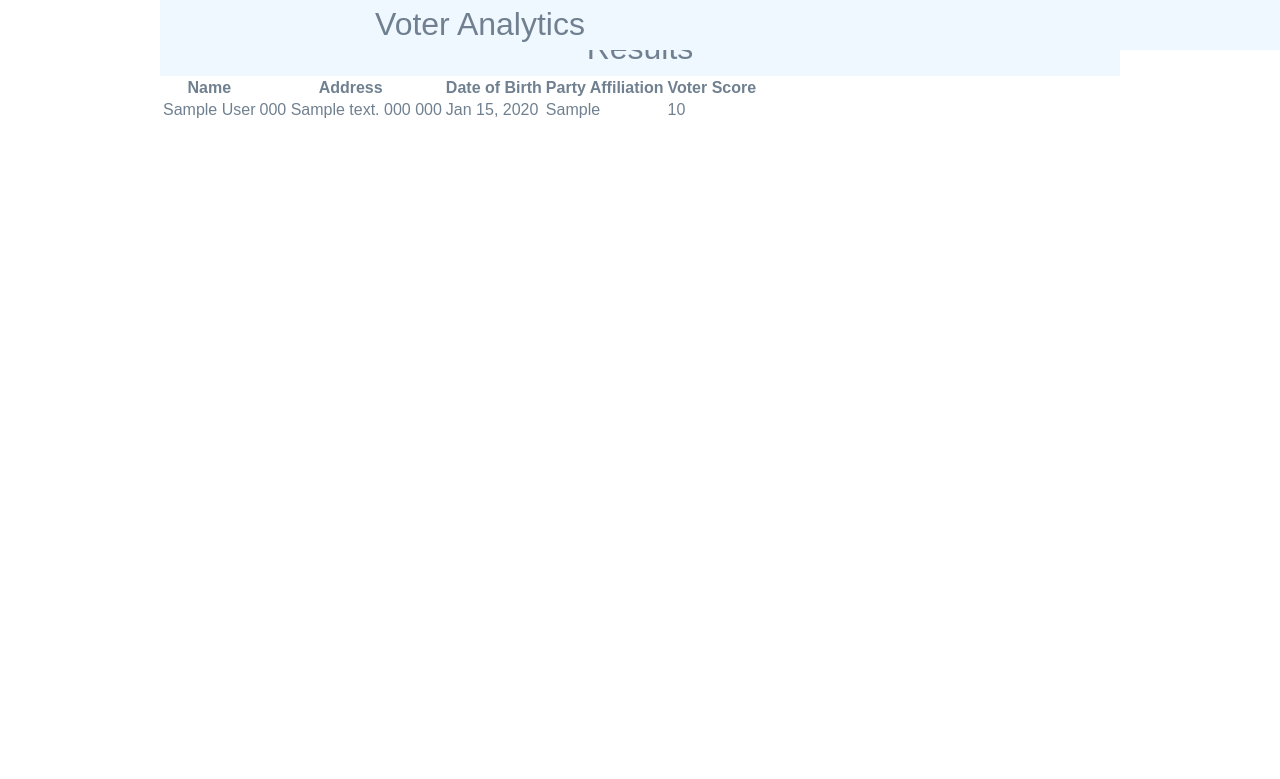
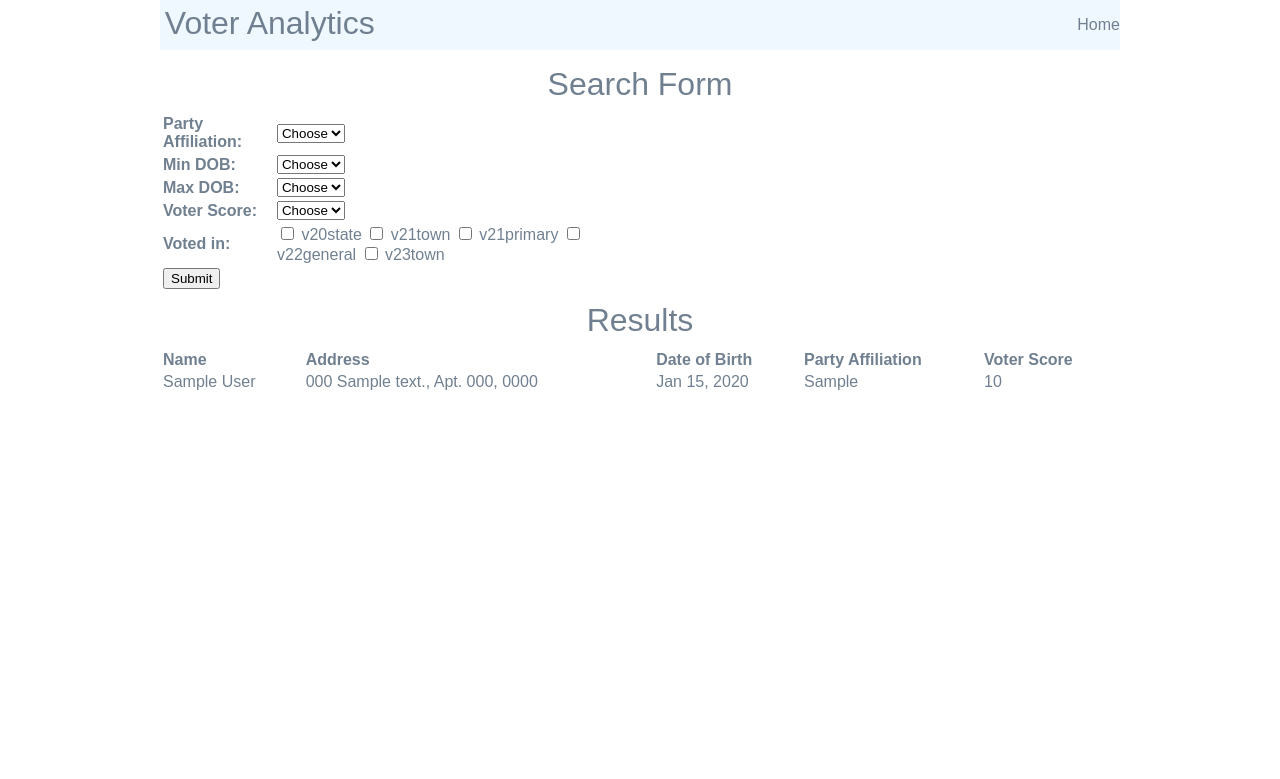
Before and after one commit to codyheadings/cs412, a Django app: page /voter_analytics/ in a window 1280 px wide. Shown: the top 779 px of the page. Run offline with Django 5.2, Linux system fonts and the light colour scheme; tables that the repository leaves empty hold one stand-in row (values such as "Sample post").

Commit message:
Added filters to search, and detailview for a single voter page.

```diff
--- /dev/null
+++ b/static/styles-voters.css
@@ -0,0 +1,177 @@
+body {
+    background-color: #fff;
+    color: slategray;
+    font-family: arial;
+    text-align: center;
+}
+.left {
+    text-align: left;
+}
+
+h1,h2,h3,h4,h5{
+    font-weight: normal;
+    margin: 0;
+    padding: 1%;
+}
+
+a, a:visited {
+    color: slategrey;
+    text-decoration: none;
+}
+
+a:hover {
+    color: darkblue;
+    text-decoration: none;
+    background-color: white;
+    /* font-weight: bold; */
+}
+
+body {
+    max-width: 75%;
+    margin: 20px auto;
+    padding: 20px auto;
+}
+
+header {
+    width: 75%;
+    display: grid;
+    grid-template-columns: 1fr 1fr;
+    background:aliceblue;
+    position: fixed;
+    top: 0px;
+    z-index: 999;
+    /* padding-right: 50px auto; */
+}
+
+header h1 {
+    justify-self: start;
+}
+
+table {
+    width: 100%;
+}
+
+.search {
+    width: 50%;
+}
+
+th {
+    text-align: left;
+}
+
+.pagination {
+    padding: 0;
+  margin: 0;
+}
+
+.pagination a {
+    color: rgb(115, 115, 235);
+}
+
+.pagination a:hover {
+    color: darkblue;
+    text-decoration: none;
+    background-color: white;
+    /* font-weight: bold; */
+}
+
+footer {
+    width: 960px;
+    background:aliceblue;
+    position: fixed;
+    bottom: 0px;
+}
+
+ul {
+    list-style-type: none;
+}
+
+.wrapper {              /* centering and margin around whole wrapper element */
+    border: 2px solid;
+    max-width: 100%;
+    position: relative;
+    top: 50px;
+    scroll-padding-top: 100px;
+    /* scroll-padding-bottom: 100px; */
+    padding-bottom: 50px;
+
+    /* top:100px; */
+    /* bottom: 100px; */
+}
+
+
+div.wrapper h1 {
+    text-align: center;
+    color: darkblue;
+    margin: 10px auto;
+    font-size: 2.4 em;
+
+}
+
+div.wrapper h2 {
+    text-align: left;
+    color: darkblue;
+    margin: 5px auto;
+    font-size: 2 em;
+}
+
+
+section {
+    border: 2px solid darkblue;    /* border around each event */
+    position: relative;
+    padding-bottom: 4px;
+}
+
+
+nav {
+    justify-self: end;
+    background: none;
+    color: darkblue;
+    /* border: 1px solid; */
+}
+
+nav li {
+    display: inline-block;
+    margin-left: 20px;
+}
+
+nav button {
+    background: none;
+    color: slategray;
+    font-family: Arial;
+    cursor: pointer;
+    border: 0;
+    font-size: 1.2 em;
+}
+
+.errorlist {
+    padding: 0px;
+}
+
+
+/* responsive styles when width is less than 1400px */
+@media screen and (max-width: 560px) {
+    header h1 {
+        size: 0.8em;
+    }
+
+    nav li {
+        display: block;
+        margin-left: 0px;
+        font-size: 14px;
+        width: 100%;
+    }
+
+    nav button {
+        background: none;
+        color: slategray;
+        font-family: Arial;
+        cursor: pointer;
+        border: 0;
+        font-size: 20px;
+    }
+    /* on mobile, display image as max 95% of available width*/
+    img {
+        max-width: 95%;
+    }
+}
--- a/voter_analytics/models.py
+++ b/voter_analytics/models.py
@@ -29,6 +29,11 @@ class Voter(models.Model):
     v22general = models.TextField()
     v23town = models.TextField()
     voter_score = models.IntegerField()
+
+    def formatted_zip(self):
+        if len(self.address_zip) == 8:
+            return f"{self.address_zip[:4]}-{self.address_zip[4:]}"
+        return self.address_zip
 
     def __str__(self):
         '''Return a string representation of this model instance.'''
--- a/voter_analytics/templates/voter_analytics/base.html
+++ b/voter_analytics/templates/voter_analytics/base.html
@@ -1,24 +1,24 @@
 <!-- voter_analytics/templates/voter_analytics/base.html -->
-<!-- Cody Headings, codyh@bu.edu 10/20/2025 -->
+<!-- Cody Headings, codyh@bu.edu 10/30/2025 -->
 <!-- html page to display list of voter records -->
 
 {% load static %}
 <html>
     <head>
         <title>Voter Analytics</title>
-        <link rel="stylesheet" href="{% static 'styles.css' %}">
+        <link rel="stylesheet" href="{% static 'styles-voters.css' %}">
     </head>
     <body>
         <header>
             <h1>Voter Analytics</h1>
             <nav>
                 <ul>
-                    <li><a href="{% url 'home' %}">Home</a></li>
+                    <li><a href="{% url 'voters' %}">Home</a></li>
                 </ul>
 
             </nav>
         </header>
-
+    <br><br>
     {% block content %}
     {% endblock %}
 
--- /dev/null
+++ b/voter_analytics/templates/voter_analytics/search.html
@@ -0,0 +1,281 @@
+<!-- voter_analytics/templates/voter_analytics/search.html -->
+<!-- Cody Headings, codyh@bu.edu 10/30/2025 -->
+<!-- html page to display list of voter records -->
+
+<h1>Search Form</h1>
+<table class="search">
+<form action="{% url 'voters' %}">
+
+    <tr>
+        <th>Party Affiliation:</th>
+        <td><select name="party">
+            <option value selected disabled hidden>Choose</option>
+            <option value="D ">D</option>
+            <option value="R ">R</option>
+            <option value="U ">U</option>
+            <option value="CC">CC</option>
+            <option value="AA">AA</option>
+            <option value="A ">A</option>
+            <option value="L ">L</option>
+            <option value="J ">J</option>
+            <option value="Q ">Q</option>
+            <option value="S ">S</option>
+            <option value="FF">F</option>
+            <option value="T ">T </option>
+            <option value="GG">GG</option>
+            <option value="O ">O </option>
+            <option value="P ">P </option>
+            <option value="E ">E </option>
+            <option value="V ">V </option>
+            <option value="H ">H </option>
+            <option value="EE">EE</option>
+            <option value="K ">K </option>
+            <option value="W ">W</option>
+            <option value="X ">X</option>
+            <option value="Y ">Y</option>
+            <option value="Z ">Z</option>
+        </select></td>
+    </tr>
+    <tr>
+        <th>Min DOB:</th>
+        <td><select name="min_dob">
+            <option value selected disabled hidden>Choose</option>
+            <option value="1910">1910</option>
+            <option value="1911">1911</option>
+            <option value="1912">1912</option>
+            <option value="1913">1913</option>
+            <option value="1914">1914</option>
+            <option value="1915">1915</option>
+            <option value="1916">1916</option>
+            <option value="1917">1917</option>
+            <option value="1918">1918</option>
+            <option value="1919">1919</option>
+            <option value="1920">1920</option>
+            <option value="1921">1921</option>
+            <option value="1922">1922</option>
+            <option value="1923">1923</option>
+            <option value="1924">1924</option>
+            <option value="1925">1925</option>
+            <option value="1926">1926</option>
+            <option value="1927">1927</option>
+            <option value="1928">1928</option>
+            <option value="1929">1929</option>
+            <option value="1930">1930</option>
+            <option value="1931">1931</option>
+            <option value="1932">1932</option>
+            <option value="1933">1933</option>
+            <option value="1934">1934</option>
+            <option value="1935">1935</option>
+            <option value="1936">1936</option>
+            <option value="1937">1937</option>
+            <option value="1938">1938</option>
+            <option value="1939">1939</option>
+            <option value="1940">1940</option>
+            <option value="1941">1941</option>
+            <option value="1942">1942</option>
+            <option value="1943">1943</option>
+            <option value="1944">1944</option>
+            <option value="1945">1945</option>
+            <option value="1946">1946</option>
+            <option value="1947">1947</option>
+            <option value="1948">1948</option>
+            <option value="1949">1949</option>
+            <option value="1950">1950</option>
+            <option value="1951">1951</option>
+            <option value="1952">1952</option>
+            <option value="1953">1953</option>
+            <option value="1954">1954</option>
+            <option value="1955">1955</option>
+            <option value="1956">1956</option>
+            <option value="1957">1957</option>
+            <option value="1958">1958</option>
+            <option value="1959">1959</option>
+            <option value="1960">1960</option>
+            <option value="1961">1961</option>
+            <option value="1962">1962</option>
+            <option value="1963">1963</option>
+            <option value="1964">1964</option>
+            <option value="1965">1965</option>
+            <option value="1966">1966</option>
+            <option value="1967">1967</option>
+            <option value="1968">1968</option>
+            <option value="1969">1969</option>
+            <option value="1970">1970</option>
+            <option value="1971">1971</option>
+            <option value="1972">1972</option>
+            <option value="1973">1973</option>
+            <option value="1974">1974</option>
+            <option value="1975">1975</option>
+            <option value="1976">1976</option>
+            <option value="1977">1977</option>
+            <option value="1978">1978</option>
+            <option value="1979">1979</option>
+            <option value="1980">1980</option>
+            <option value="1981">1981</option>
+            <option value="1982">1982</option>
+            <option value="1983">1983</option>
+            <option value="1984">1984</option>
+            <option value="1985">1985</option>
+            <option value="1986">1986</option>
+            <option value="1987">1987</option>
+            <option value="1988">1988</option>
+            <option value="1989">1989</option>
+            <option value="1990">1990</option>
+            <option value="1991">1991</option>
+            <option value="1992">1992</option>
+            <option value="1993">1993</option>
+            <option value="1994">1994</option>
+            <option value="1995">1995</option>
+            <option value="1996">1996</option>
+            <option value="1997">1997</option>
+            <option value="1998">1998</option>
+            <option value="1999">1999</option>
+            <option value="2000">2000</option>
+            <option value="2001">2001</option>
+            <option value="2002">2002</option>
+            <option value="2003">2003</option>
+            <option value="2004">2004</option>
+            <option value="2005">2005</option>
+            <option value="2006">2006</option>
+            <option value="2007">2007</option>
+            <option value="2008">2008</option>
+            <option value="2009">2009</option>
+            <option value="2010">2010</option>
+        </select></td>
+    </tr>
+    <tr>
+        <th>Max DOB:</th>
+        <td><select name="max_dob">
+            <option value selected disabled hidden>Choose</option>
+            <option value="1910">1910</option>
+            <option value="1911">1911</option>
+            <option value="1912">1912</option>
+            <option value="1913">1913</option>
+            <option value="1914">1914</option>
+            <option value="1915">1915</option>
+            <option value="1916">1916</option>
+            <option value="1917">1917</option>
+            <option value="1918">1918</option>
+            <option value="1919">1919</option>
+            <option value="1920">1920</option>
+            <option value="1921">1921</option>
+            <option value="1922">1922</option>
+            <option value="1923">1923</option>
+            <option value="1924">1924</option>
+            <option value="1925">1925</option>
+            <option value="1926">1926</option>
+            <option value="1927">1927</option>
+            <option value="1928">1928</option>
+            <option value="1929">1929</option>
+            <option value="1930">1930</option>
+            <option value="1931">1931</option>
+            <option value="1932">1932</option>
+            <option value="1933">1933</option>
+            <option value="1934">1934</option>
+            <option value="1935">1935</option>
+            <option value="1936">1936</option>
+            <option value="1937">1937</option>
+            <option value="1938">1938</option>
+            <option value="1939">1939</option>
+            <option value="1940">1940</option>
+            <option value="1941">1941</option>
+            <option value="1942">1942</option>
+            <option value="1943">1943</option>
+            <option value="1944">1944</option>
+            <option value="1945">1945</option>
+            <option value="1946">1946</option>
+            <option value="1947">1947</option>
+            <option value="1948">1948</option>
+            <option value="1949">1949</option>
+            <option value="1950">1950</option>
+            <option value="1951">1951</option>
+            <option value="1952">1952</option>
+            <option value="1953">1953</option>
+            <option value="1954">1954</option>
+            <option value="1955">1955</option>
+            <option value="1956">1956</option>
+            <option value="1957">1957</option>
+            <option value="1958">1958</option>
+            <option value="1959">1959</option>
+            <option value="1960">1960</option>
+            <option value="1961">1961</option>
+            <option value="1962">1962</option>
+            <option value="1963">1963</option>
+            <option value="1964">1964</option>
+            <option value="1965">1965</option>
+            <option value="1966">1966</option>
+            <option value="1967">1967</option>
+            <option value="1968">1968</option>
+            <option value="1969">1969</option>
+            <option value="1970">1970</option>
+            <option value="1971">1971</option>
+            <option value="1972">1972</option>
+            <option value="1973">1973</option>
+            <option value="1974">1974</option>
+            <option value="1975">1975</option>
+            <option value="1976">1976</option>
+            <option value="1977">1977</option>
+            <option value="1978">1978</option>
+            <option value="1979">1979</option>
+            <option value="1980">1980</option>
+            <option value="1981">1981</option>
+            <option value="1982">1982</option>
+            <option value="1983">1983</option>
+            <option value="1984">1984</option>
+            <option value="1985">1985</option>
+            <option value="1986">1986</option>
+            <option value="1987">1987</option>
+            <option value="1988">1988</option>
+            <option value="1989">1989</option>
+            <option value="1990">1990</option>
+            <option value="1991">1991</option>
+            <option value="1992">1992</option>
+            <option value="1993">1993</option>
+            <option value="1994">1994</option>
+            <option value="1995">1995</option>
+            <option value="1996">1996</option>
+            <option value="1997">1997</option>
+            <option value="1998">1998</option>
+            <option value="1999">1999</option>
+            <option value="2000">2000</option>
+            <option value="2001">2001</option>
+            <option value="2002">2002</option>
+            <option value="2003">2003</option>
+            <option value="2004">2004</option>
+            <option value="2005">2005</option>
+            <option value="2006">2006</option>
+            <option value="2007">2007</option>
+            <option value="2008">2008</option>
+            <option value="2009">2009</option>
+            <option value="2010">2010</option>
+        </select></td>
+    </tr>
+    <tr>
+        <th>Voter Score:</th>
+        <td><select name="vscore">
+            <option value selected disabled hidden>Choose</option>
+            <option value="1">1</option>
+            <option value="2">2</option>
+            <option value="3">3</option>
+            <option value="4">4</option>
+            <option value="5">5</option>
+        </select></td>
+    </tr>
+    <tr>
+        <th>Voted in:</th>
+        <td>
+            <input type="checkbox" name="v20state" value="TRUE"> v20state
+            <input type="checkbox" name="v21town" value="TRUE"> v21town
+            <input type="checkbox" name="v21primary" value="TRUE"> v21primary
+            <input type="checkbox" name="v22general" value="TRUE"> v22general
+            <input type="checkbox" name="v23town" value="TRUE"> v23town
+    </td>
+    </tr>
+
+    <tr>
+        <td><input type="submit"></td>
+        <td></td>
+    </tr>
+
+</form>
+</table>
--- a/voter_analytics/templates/voter_analytics/voters.html
+++ b/voter_analytics/templates/voter_analytics/voters.html
@@ -8,9 +8,9 @@
 {% block content %}
 <div class="container">
 
-    <!-- <div class="row">
-        { include "voter_analytics/search.html" }
-    </div> -->
+    <div class="row">
+        {% include "voter_analytics/search.html" %}
+    </div>
     <h1>Results</h1>
 
     <!-- navigation links for different pages of voters -->
@@ -24,7 +24,7 @@
                 </li>
             {% endif %}
                 <li class="">
-                    <span>Page {{ page_obj.number }} of {{ page_obj.paginator.num_pages }}.</span>
+                    <span>Page {{ page_obj.number }} of {{ page_obj.paginator.num_pages }}</span>
                 </li>
             {% if page_obj.has_next %}
                 <li>
@@ -50,9 +50,15 @@
             <tr>
 
                 <td>
-                    {{v.first_name}} {{v.last_name}}
+                    <a href="{% url 'voter' v.pk %}">{{v.first_name}} {{v.last_name}}</a>
                 </td>
-                <td>{{v.address_number}} {{v.address_street}} {{v.address_apt_number}} {{v.address_zip}}</td>
+                <td>
+                    {% if v.address_apt_number %}
+                    {{v.address_number}} {{v.address_street}}, Apt. {{v.address_apt_number}}, 0{{v.formatted_zip}}
+                    {% else %}
+                    {{v.address_number}} {{v.address_street}}, 0{{v.formatted_zip}}
+                    {% endif %}
+                </td>
                 <td>{{v.dob|date:"M d, Y"}}</td>
                 <td>{{v.party}}</td>
                 <td>{{v.voter_score}}</td>
--- a/voter_analytics/urls.py
+++ b/voter_analytics/urls.py
@@ -4,8 +4,8 @@
 
 from django.urls import path
 from .views import *
-from django.contrib.auth import views as auth_views
 
 urlpatterns = [
     path('', VoterListView.as_view(), name='voters'),
+    path('voter/<int:pk>', VoterDetailView.as_view(), name='voter'),
 ]
--- a/voter_analytics/views.py
+++ b/voter_analytics/views.py
@@ -5,10 +5,11 @@
 from django.shortcuts import render
 from django.views.generic import ListView, DetailView
 from . models import Voter
+from datetime import date
 
 # Create your views here.
 class VoterListView(ListView):
-    '''View to display voter info'''
+    '''View to display list of voter info'''
 
     template_name = 'voter_analytics/voters.html'
     model = Voter
@@ -18,9 +19,59 @@ class VoterListView(ListView):
     def get_queryset(self):
         """Limit the queryset."""
         # start with entire queryset
-        results = super().get_queryset().order_by('precinct')
+        voters = super().get_queryset().order_by('dob')
 
         # filter results by these field(s):
+        if 'party' in self.request.GET:
+            party = self.request.GET['party']
+            if party:
+                voters = voters.filter(party=party)
 
+        if 'vscore' in self.request.GET:
+            voter_score = self.request.GET['vscore']
+            if voter_score:
+                voters = voters.filter(voter_score=voter_score)
 
-        return results
+        if 'v20state' in self.request.GET:
+            v20state = self.request.GET['v20state']
+            if v20state:
+                voters = voters.filter(v20state=v20state)
+
+        if 'v21town' in self.request.GET:
+            v21town = self.request.GET['v21town']
+            if v21town:
+                voters = voters.filter(v21town=v21town)
+
+        if 'v21primary' in self.request.GET:
+            v21primary = self.request.GET['v21primary']
+            if v21primary:
+                voters = voters.filter(v21primary=v21primary)
+
+        if 'v22general' in self.request.GET:
+            v22general = self.request.GET['v22general']
+            if v22general:
+                voters = voters.filter(v22general=v22general)
+
+        if 'v23town' in self.request.GET:
+            v23town = self.request.GET['v23town']
+            if v23town:
+                voters = voters.filter(v23town=v23town)
+
+        if 'min_dob' in self.request.GET:
+            min_dob = self.request.GET['min_dob']
+            if min_dob:
+                voters = voters.filter(dob__gte=date(int(min_dob),1,1))
+
+        if 'max_dob' in self.request.GET:
+            max_dob = self.request.GET['max_dob']
+            if max_dob:
+                voters = voters.filter(dob__lte=date(int(max_dob),12,31))
+
+        return voters
+
+class VoterDetailView(DetailView):
+    """View to display a single voter record."""
+
+    template_name = "voter_analytics/voter.html"
+    model = Voter
+    context_object_name = "voter"
```
Also changed, not shown: voter_analytics/templates/voter_analytics/voter.html (added, +57 -0 lines).
